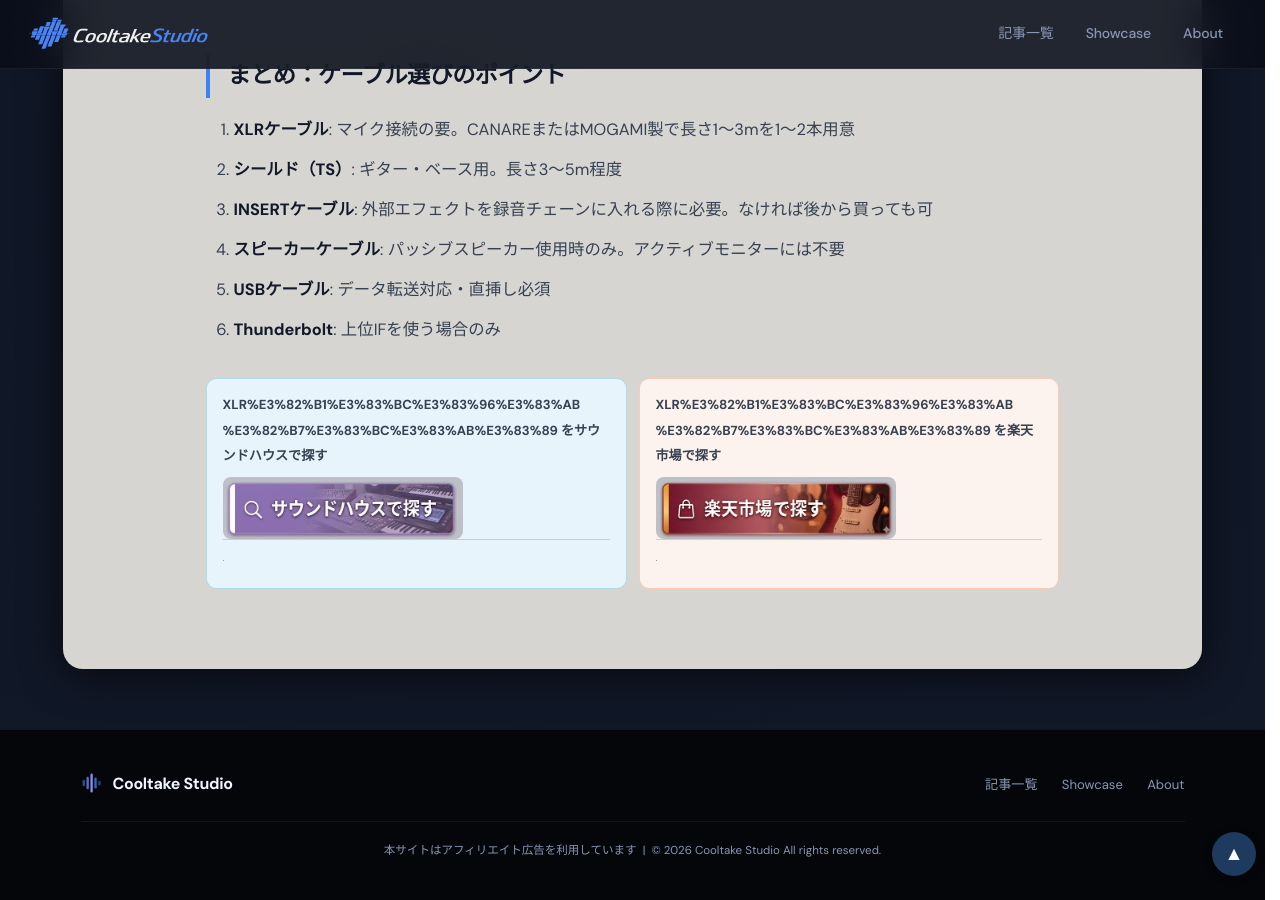
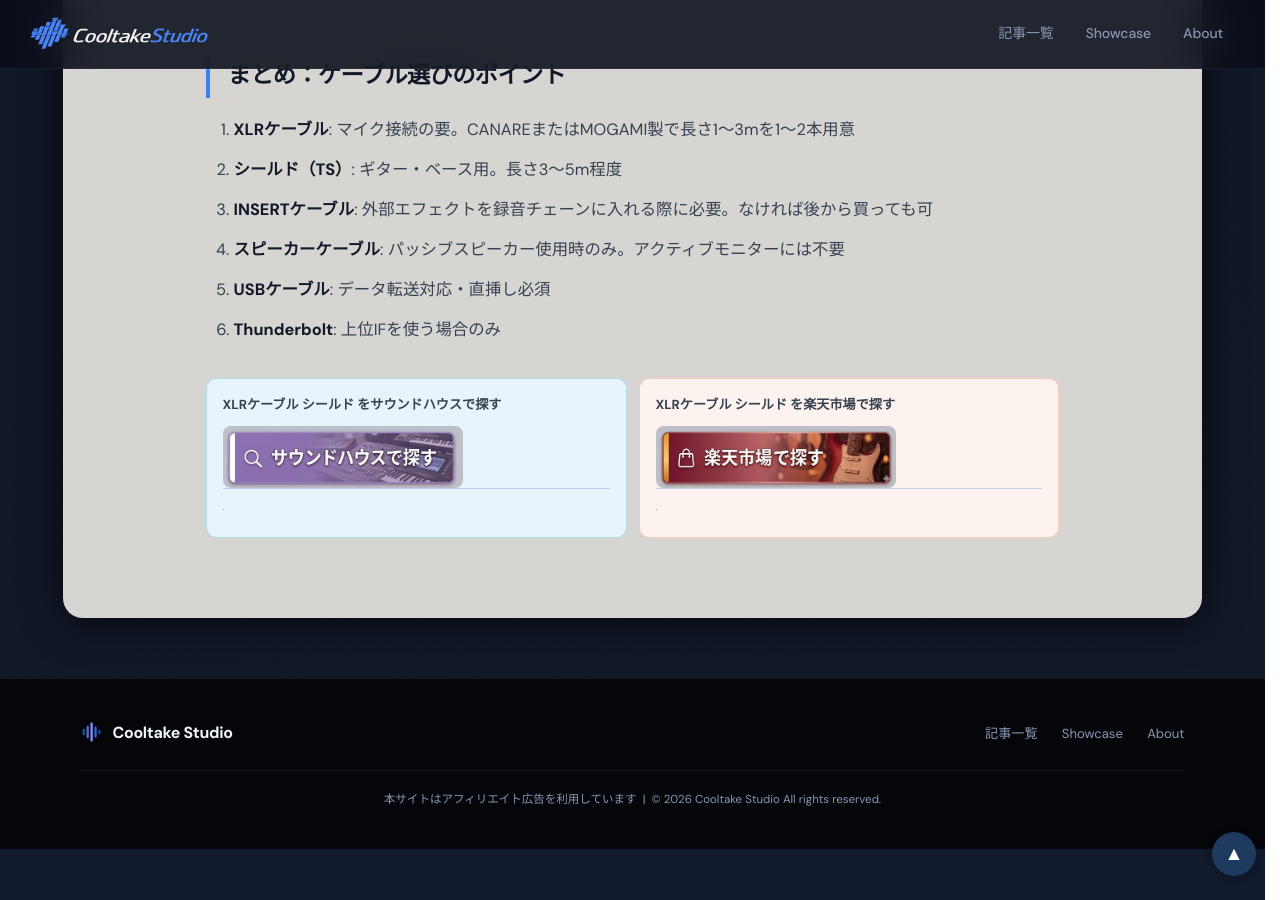
Before and after one commit to cooltake/cooltake-staging, a Jekyll site: the page built from _posts/2026-05-17-cable-guide.md, in a window 1280 px wide and 900 px high, scrolled down 8128 px. Built offline with Jekyll 4.4.1, drawn with Linux system fonts in a browser that asks for light colours; some web fonts are replaced; grey boxes are pictures that could not be loaded.

Commit message:
fix: decode URL-encoded keyword labels in shop buttons

```diff
--- a/_posts/2026-05-17-cable-guide.md
+++ b/_posts/2026-05-17-cable-guide.md
@@ -198,12 +198,12 @@
 
 <div style="display:flex;gap:.75rem;margin:2rem 0;">
 <div style="flex:1;padding:.8rem 1rem 1rem;background:#e8f4fb;border-radius:10px;border:1px solid rgba(8,145,178,.25);">
-<p style="margin:0 0 .5rem;color:#374151;font-size:.82rem;font-weight:bold;">XLR%E3%82%B1%E3%83%BC%E3%83%96%E3%83%AB %E3%82%B7%E3%83%BC%E3%83%AB%E3%83%89 をサウンドハウスで探す</p>
+<p style="margin:0 0 .5rem;color:#374151;font-size:.82rem;font-weight:bold;">XLRケーブル シールド をサウンドハウスで探す</p>
 <a href="https://h.accesstrade.net/sp/cc?rk=01001xqc00os63&url=https%3A%2F%2Fwww.soundhouse.co.jp%2Fsearch%2Findex%2F%3Fsearch_all%3DXLR%25E3%2582%25B1%25E3%2583%25BC%25E3%2583%2596%25E3%2583%25AB%2520%25E3%2582%25B7%25E3%2583%25BC%25E3%2583%25AB%25E3%2583%2589" rel="nofollow" referrerpolicy="no-referrer-when-downgrade" style="display:block;text-decoration:none;"><img src="/assets/images/btn-soundhouse.jpg" alt="サウンドハウスで探す" width="240" style="height:auto;border-radius:8px;display:block;"></a>
 <img src="https://h.accesstrade.net/sp/rr?rk=01001xqc00os63" width="1" height="1" border="0" alt="" loading="lazy">
 </div>
 <div style="flex:1;padding:.8rem 1rem 1rem;background:#fdf3ee;border-radius:10px;border:1px solid rgba(234,88,12,.25);">
-<p style="margin:0 0 .5rem;color:#374151;font-size:.82rem;font-weight:bold;">XLR%E3%82%B1%E3%83%BC%E3%83%96%E3%83%AB %E3%82%B7%E3%83%BC%E3%83%AB%E3%83%89 を楽天市場で探す</p>
+<p style="margin:0 0 .5rem;color:#374151;font-size:.82rem;font-weight:bold;">XLRケーブル シールド を楽天市場で探す</p>
 <a href="https://hb.afl.rakuten.co.jp/hgc/0b15ddc7.28c5c9ed.0b15ddc8.5d23dd4d/?pc=https%3A%2F%2Fsearch.rakuten.co.jp%2Fsearch%2Fmall%2FXLR%25E3%2582%25B1%25E3%2583%25BC%25E3%2583%2596%25E3%2583%25AB%2B%25E3%2582%25B7%25E3%2583%25BC%25E3%2583%25AB%25E3%2583%2589%2F" rel="nofollow" referrerpolicy="no-referrer-when-downgrade" style="display:block;text-decoration:none;"><img src="/assets/images/btn-rakuten.jpg" alt="楽天市場で探す" width="240" style="height:auto;border-radius:8px;display:block;"></a>
 <img src="//i.moshimo.com/af/i/impression?a_id=5565352&amp;p_id=54&amp;pc_id=54&amp;pl_id=616" width="1" height="1" style="border:none;" alt="" loading="lazy">
 </div>
```
